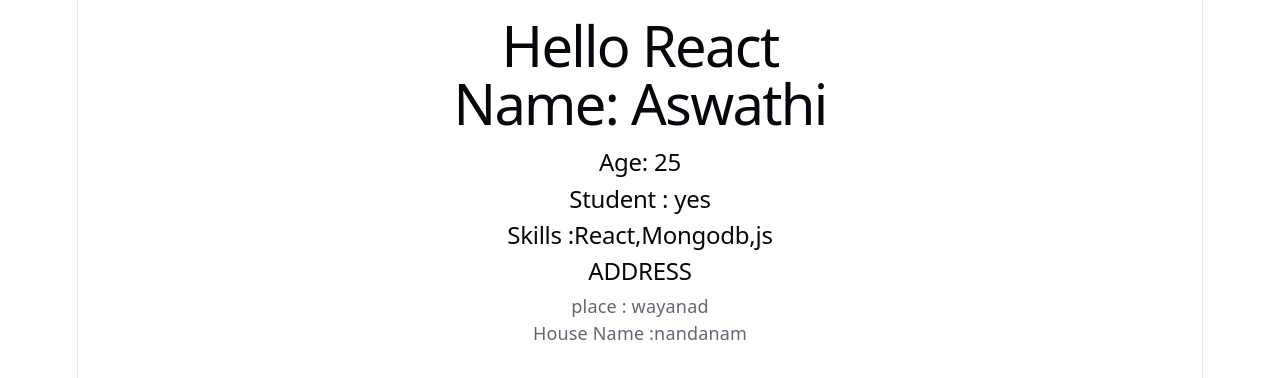
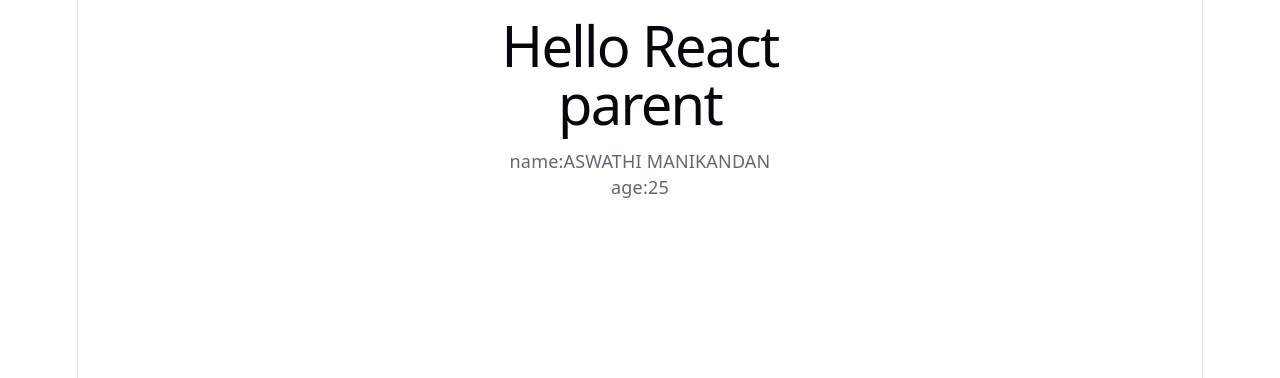
Before and after one commit to Aswathi-Manikandan/REACT-MASTERY, a React (Vite) app in the folder react-practice/: page / in a window 1280 px wide. Shown: the top 378 px of the page. Built offline with nearby package versions, Linux system fonts and the light colour scheme.

Commit message:
destructuring

```diff
--- a/react-practice/src/App.jsx
+++ b/react-practice/src/App.jsx
@@ -1,11 +1,12 @@
 import React from 'react'
-import Parent1 from './components/PROPS2/Parent1'
+import Parent3 from './components/PROPS3/Parent3'
+
 
 const App = () => {
   return (
     <div>
       <h1>Hello React</h1>
-      <Parent1/>
+          <Parent3/>
     </div>
   )
 }
--- /dev/null
+++ b/react-practice/src/components/PROPS3/Child3.jsx
@@ -0,0 +1,14 @@
+import React from 'react'
+
+const Child3 = ({name,age}) => {
+  return (
+    <div>
+        <p>name:{name}</p>
+        <p>age:{age}</p>
+    </div>
+  )
+}
+
+export default Child3
+
+//DESTRUCTURING
--- /dev/null
+++ b/react-practice/src/components/PROPS3/Parent3.jsx
@@ -0,0 +1,16 @@
+import React from 'react'
+import Child3 from './Child3'
+
+const Parent3 = () => {
+  return (
+    <div>
+        <h1>parent</h1>
+        <Child3
+        name="ASWATHI MANIKANDAN"
+        age = {25}
+        />
+    </div>
+  )
+}
+
+export default Parent3
```
